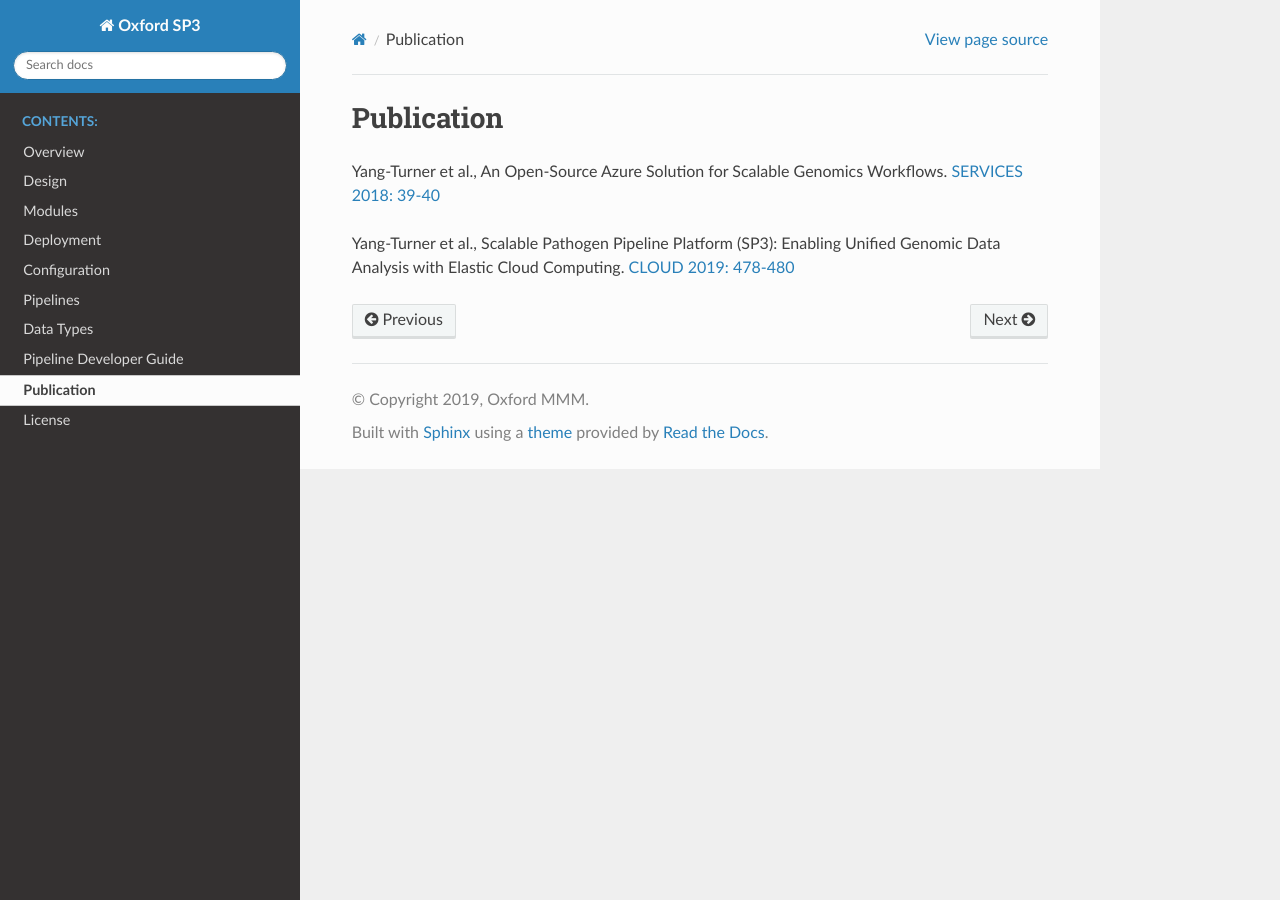
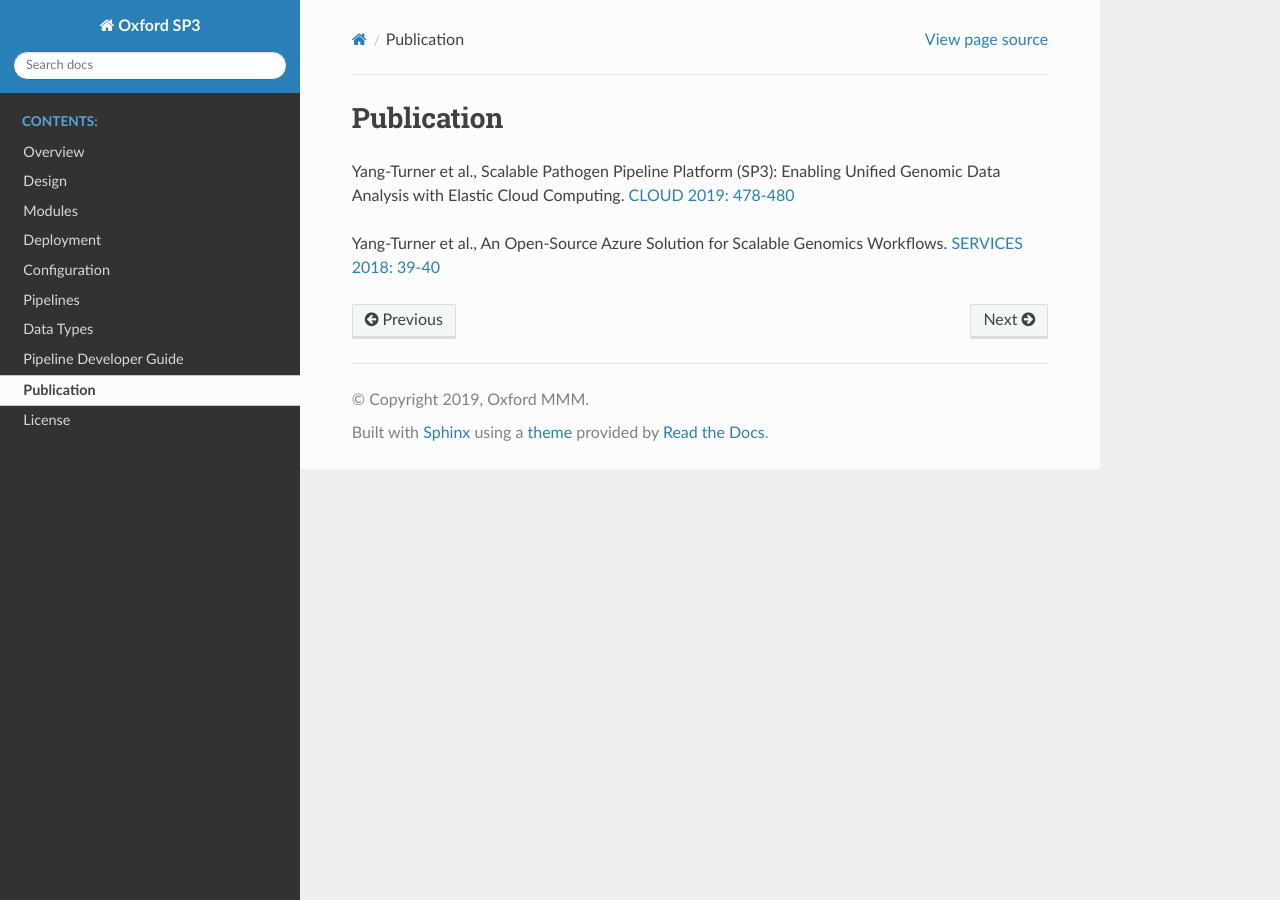
Before and after one commit to oxfordmmm/catdocs, a Sphinx documentation site: the page built from docs/source/publication.rst, in a window 1280 px wide. Built offline with Sphinx 7.4.7 and the Read the Docs theme 2.0.0, drawn with Linux system fonts in a browser that asks for light colours.

```diff
--- a/docs/source/publication.rst
+++ b/docs/source/publication.rst
@@ -1,6 +1,6 @@
 Publication
 ===========
 
+Yang-Turner et al., Scalable Pathogen Pipeline Platform (SP3): Enabling Unified Genomic Data Analysis with Elastic Cloud Computing. `CLOUD 2019: 478-480 <https://ieeexplore.ieee.org/document/8814501>`_
+
 Yang-Turner et al., An Open-Source Azure Solution for Scalable Genomics Workflows. `SERVICES 2018: 39-40 <https://ieeexplore.ieee.org/document/8495785>`_
-
-Yang-Turner et al., Scalable Pathogen Pipeline Platform (SP3): Enabling Unified Genomic Data Analysis with Elastic Cloud Computing. `CLOUD 2019: 478-480 <https://ieeexplore.ieee.org/document/8814501>`_
```
